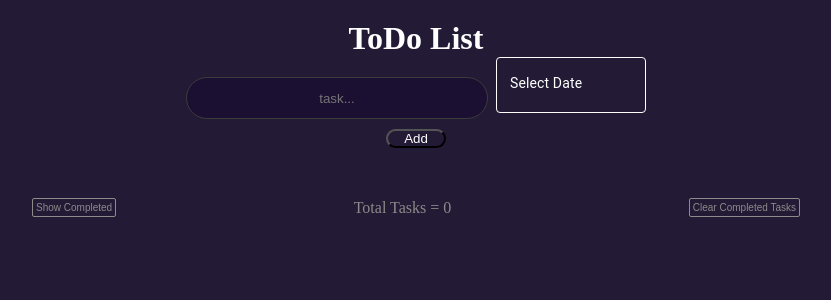
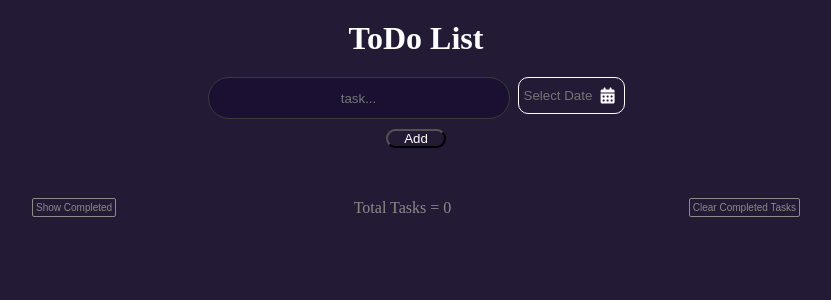
Before and after one commit to DieEersteCorne/todo-list, a React (Vite) app: page / in a window 1280 px wide. Shown: the top 300 px of the page, without its empty margins (224-1055 px from the left). Built offline with nearby package versions, Linux system fonts and the light colour scheme.

Commit message:
changed DatePicker

```diff
--- a/package.json
+++ b/package.json
@@ -22,12 +22,14 @@
     "@mui/styles": "^5.14.0",
     "@mui/x-date-pickers": "^6.9.2",
     "date-fns": "^2.30.0",
-    "react": "^18.2.0",
-    "react-dom": "^18.2.0",
+    "react": "^17.0.2",
+    "react-datepicker": "^4.16.0",
+    "react-dom": "^17.0.2",
     "sass": "^1.63.6"
   },
   "devDependencies": {
     "@types/react": "^18.0.37",
+    "@types/react-datepicker": "^4.11.2",
     "@types/react-dom": "^18.0.11",
     "@typescript-eslint/eslint-plugin": "^5.59.0",
     "@typescript-eslint/parser": "^5.59.0",
--- /dev/null
+++ b/src/Components/Controls/DatePicker/CustomDatePicker.tsx
@@ -0,0 +1,34 @@
+import React, { FC } from 'react';
+import DatePicker from 'react-datepicker';
+import 'react-datepicker/dist/react-datepicker.css';
+import './_CustomDatePicker.scss';
+import { FontAwesomeIcon } from '@fortawesome/react-fontawesome';
+import { faCalendarDays } from '@fortawesome/free-solid-svg-icons';
+
+interface CustomDatePickerProps {
+  selectedDate: Date | null;
+  setSelectedDate: (date: Date | null) => void;
+}
+
+const CustomDatePicker: FC<CustomDatePickerProps> = ({
+  selectedDate,
+  setSelectedDate
+}) => {
+  const handleDateChange = (date: Date | null) => {
+    setSelectedDate(date);
+  };
+  return (
+    <div>
+      <FontAwesomeIcon icon={faCalendarDays} className='Icon' />
+      <DatePicker
+        className='Input-style'
+        selected={selectedDate}
+        onChange={handleDateChange}
+        dateFormat='dd-MM-yyyy'
+        placeholderText='Select Date'
+        calendarClassName='Calender-style'
+      />
+    </div>
+  );
+};
+export default CustomDatePicker;
--- /dev/null
+++ b/src/Components/Controls/DatePicker/_CustomDatePicker.scss
@@ -0,0 +1,25 @@
+.Calender-style {
+}
+
+.Input-style {
+  background-color: transparent;
+  margin-top: 20px;
+  height: 35px;
+  width: 100px;
+  border: 1px solid white;
+  border-radius: 10px;
+  cursor: pointer;
+  transition: width 0.3s ease; /* Add transition for smooth resizing */
+  padding-left: 5px;
+  color: white;
+}
+
+.Icon {
+  position: absolute;
+  transform: translate(590%, 190%);
+  color: white;
+}
+
+.Input-style.resized {
+  width: 100px !important; /* Adjust the desired width for resizing */
+}
--- a/src/Components/Layout/Body/Form/Form.tsx
+++ b/src/Components/Layout/Body/Form/Form.tsx
@@ -1,7 +1,7 @@
 import React, { FC, useState, ChangeEvent } from 'react';
 import { ITask } from '../../../Interfaces';
 import TodoItems from '../TodoItems/TodoItems';
-// import './_Form.css';
+
 import './_Form.scss';
 import { LocalizationProvider } from '@mui/x-date-pickers';
 import MuiDatePicker from '../../../Controls/DatePicker/MuiDatePicker';
@@ -9,6 +9,7 @@ import { AdapterDateFns } from '@mui/x-date-pickers/AdapterDateFns';
 import ToDoCount from '../../ToDoCount/ToDoCount';
 import ClearCompletedTask from '../../../Controls/ClearTaskButton/ClearCompletedTasks';
 import { Button, Stack } from '@mui/material';
+import CustomDatePicker from '../../../../Components/Controls/DatePicker/CustomDatePicker';
 
 const Form: FC = () => {
   // :FC sets the component to Functional component
@@ -63,6 +64,7 @@ const Form: FC = () => {
     setTasks(tasks.filter((task) => !task.completed));
   };
 
+  //toggle completed tasks
   const toggleCompleted = (taskId: number) => {
     setTasks(
       tasks.map((task) =>
@@ -95,10 +97,14 @@ const Form: FC = () => {
               />
             </form>
             <div className='date-picker-container'>
-              <MuiDatePicker
+              <CustomDatePicker
                 selectedDate={selectedDate}
                 setSelectedDate={setSelectedDate}
               />
+              {/* <MuiDatePicker
+                selectedDate={selectedDate}
+                setSelectedDate={setSelectedDate}
+              /> */}
             </div>
           </Stack>
           <button className='add-button' onClick={addTask}>
--- a/src/Components/Layout/Body/TodoItems/TodoItems.tsx
+++ b/src/Components/Layout/Body/TodoItems/TodoItems.tsx
@@ -41,6 +41,7 @@ const TodoItems: FC<Props> = ({
         Due Date:{' '}
         {task.dueDate ? task.dueDate.toLocaleDateString() : 'No due date'}
       </div>
+
       <div className='button-container'>
         <button className='delete-button' onClick={() => deleteTask(task.text)}>
           <FontAwesomeIcon icon={faTrash} />
```
Also changed, not shown: src/main.tsx (+18 -3 lines), 1 other file (tests, documents, lock files or other folders).
